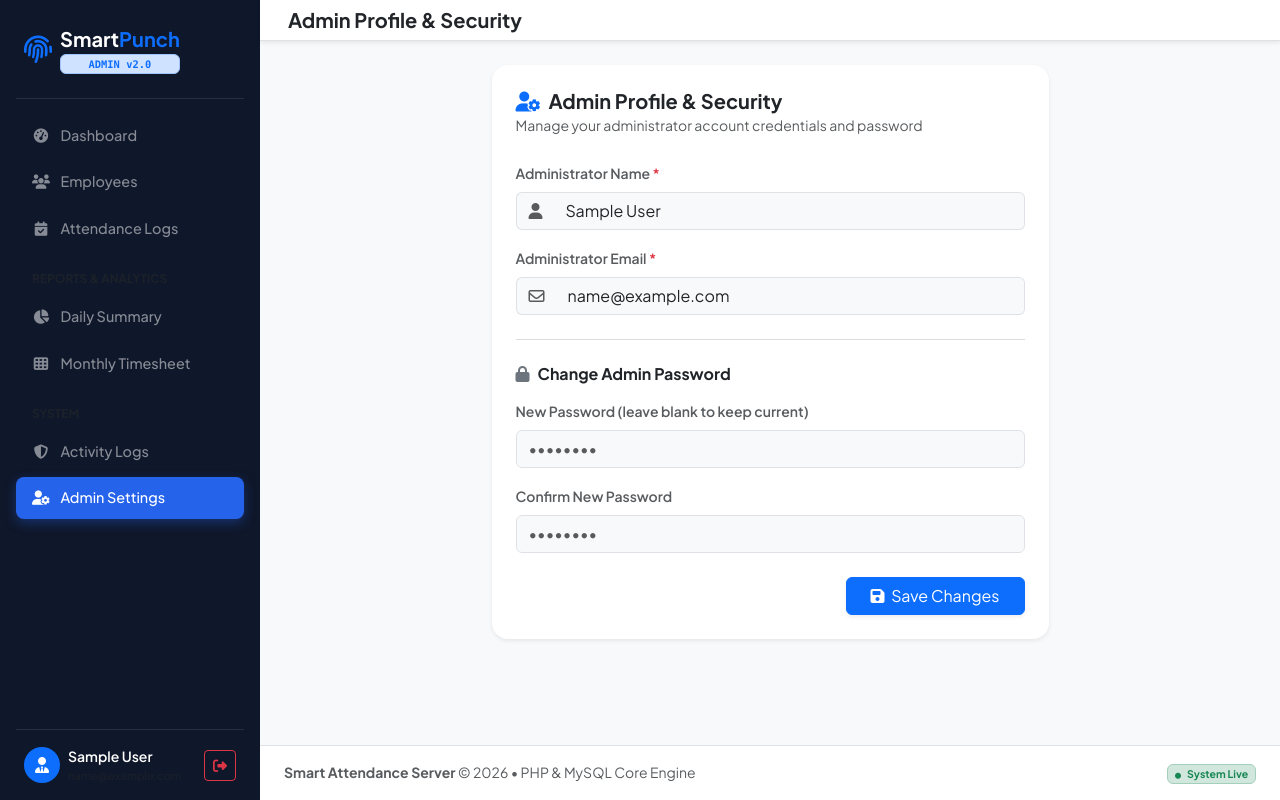
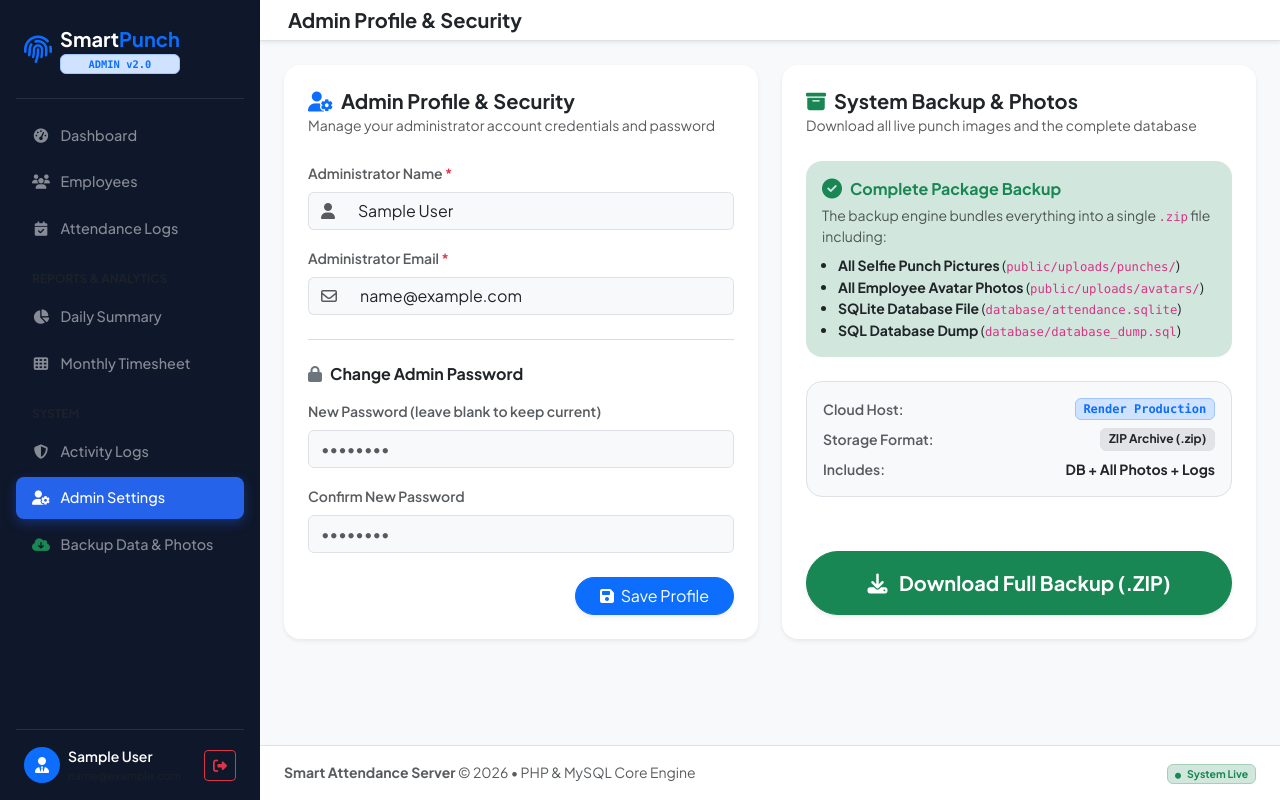
Before and after one commit to gannonhyderabad-png/smart-attendance, a PHP site: page /profile in a window 1280 px wide. Run offline with PHP 8.4, Linux system fonts and the light colour scheme; the visitor is signed in with stand-in values (Sample User, id 1).

Commit message:
Add full system backup download card and sidebar button for photos and database

```diff
--- a/views/auth/profile.php
+++ b/views/auth/profile.php
@@ -1,6 +1,7 @@
-<div class="row justify-content-center">
-    <div class="col-lg-7">
-        <div class="card border-0 shadow-sm rounded-4 bg-white">
+<div class="row g-4 justify-content-center">
+    <!-- Left Column: Admin Profile Settings -->
+    <div class="col-lg-6">
+        <div class="card border-0 shadow-sm rounded-4 bg-white h-100">
             <div class="card-header bg-transparent border-0 pt-4 px-4 pb-0">
                 <h5 class="fw-bold text-dark mb-0"><i class="fa-solid fa-user-gear text-primary me-2"></i>Admin Profile & Security</h5>
                 <small class="text-muted">Manage your administrator account credentials and password</small>
@@ -26,7 +27,7 @@
                         </div>
                     </div>
 
-                    <hr class="my-4 text-secondary">
+                    <hr class="my-4 text-secondary opacity-25">
                     <h6 class="fw-bold text-dark mb-3"><i class="fa-solid fa-lock text-secondary me-2"></i>Change Admin Password</h6>
 
                     <div class="mb-3">
@@ -40,8 +41,8 @@
                     </div>
 
                     <div class="d-flex justify-content-end">
-                        <button type="submit" class="btn btn-primary px-4 shadow-sm">
-                            <i class="fa-solid fa-floppy-disk me-1"></i> Save Changes
+                        <button type="submit" class="btn btn-primary rounded-pill px-4 shadow-sm">
+                            <i class="fa-solid fa-floppy-disk me-1"></i> Save Profile
                         </button>
                     </div>
 
@@ -49,4 +50,55 @@
             </div>
         </div>
     </div>
+
+    <!-- Right Column: Full System Backup (Database + Selfie Photos) -->
+    <div class="col-lg-6">
+        <div class="card border-0 shadow-sm rounded-4 bg-white h-100">
+            <div class="card-header bg-transparent border-0 pt-4 px-4 pb-0">
+                <h5 class="fw-bold text-dark mb-0"><i class="fa-solid fa-box-archive text-success me-2"></i>System Backup & Photos</h5>
+                <small class="text-muted">Download all live punch images and the complete database</small>
+            </div>
+
+            <div class="card-body p-4 d-flex flex-column justify-content-between">
+                <div>
+                    <div class="alert alert-success border-0 rounded-4 p-3 mb-4">
+                        <div class="d-flex align-items-center mb-1">
+                            <i class="fa-solid fa-circle-check text-success fs-5 me-2"></i>
+                            <strong class="text-success">Complete Package Backup</strong>
+                        </div>
+                        <p class="small text-muted mb-0">
+                            The backup engine bundles everything into a single <code>.zip</code> file including:
+                        </p>
+                        <ul class="small text-dark mb-0 mt-2 ps-3">
+                            <li><strong>All Selfie Punch Pictures</strong> (<code>public/uploads/punches/</code>)</li>
+                            <li><strong>All Employee Avatar Photos</strong> (<code>public/uploads/avatars/</code>)</li>
+                            <li><strong>SQLite Database File</strong> (<code>database/attendance.sqlite</code>)</li>
+                            <li><strong>SQL Database Dump</strong> (<code>database/database_dump.sql</code>)</li>
+                        </ul>
+                    </div>
+
+                    <div class="p-3 bg-light rounded-4 border mb-4">
+                        <div class="d-flex justify-content-between align-items-center mb-2">
+                            <span class="small fw-semibold text-muted">Cloud Host:</span>
+                            <span class="badge bg-primary-subtle text-primary border border-primary-subtle font-monospace">Render Production</span>
+                        </div>
+                        <div class="d-flex justify-content-between align-items-center mb-2">
+                            <span class="small fw-semibold text-muted">Storage Format:</span>
+                            <span class="badge bg-secondary-subtle text-dark border">ZIP Archive (.zip)</span>
+                        </div>
+                        <div class="d-flex justify-content-between align-items-center">
+                            <span class="small fw-semibold text-muted">Includes:</span>
+                            <span class="small text-dark fw-bold">DB + All Photos + Logs</span>
+                        </div>
+                    </div>
+                </div>
+
+                <div class="d-grid">
+                    <a href="<?= base_url('backup/download') ?>" class="btn btn-success btn-lg rounded-pill shadow-sm py-3 fw-bold">
+                        <i class="fa-solid fa-download me-2"></i> Download Full Backup (.ZIP)
+                    </a>
+                </div>
+            </div>
+        </div>
+    </div>
 </div>
--- a/views/layouts/admin.php
+++ b/views/layouts/admin.php
@@ -68,6 +68,11 @@
                 <li class="nav-item">
                     <a href="<?= base_url('profile') ?>" class="nav-link <?= str_contains($_SERVER['REQUEST_URI'] ?? '', 'profile') ? 'active' : 'text-white-50' ?>">
                         <i class="fa-solid fa-user-gear me-2 fa-fw"></i> Admin Settings
+                    </a>
+                </li>
+                <li class="nav-item">
+                    <a href="<?= base_url('backup/download') ?>" class="nav-link text-white-50">
+                        <i class="fa-solid fa-cloud-arrow-down me-2 fa-fw text-success"></i> Backup Data & Photos
                     </a>
                 </li>
             </ul>
```
